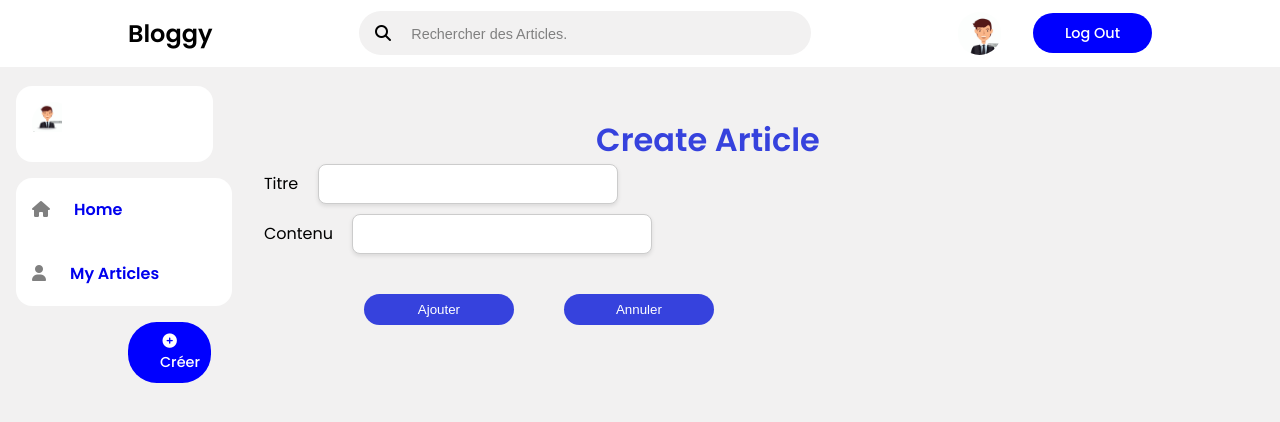
After one commit to ayoubtoujani/test_blog_symfony6, a Symfony app: template templates/Articles/createArticle.html.twig in a window 1280 px wide. The commit adds this page. Shown: the top 422 px of the page. Run offline with Twig, Linux system fonts and the light colour scheme; the template is opened without the code that fills it, so the values that code supplies are empty; form fields are guessed from the names that the template uses; some libraries are stand-ins or nearby versions.

Commit message:
Added a CSS style for Form create-article

```diff
--- a/src/Entity/Article.php
+++ b/src/Entity/Article.php
@@ -5,6 +5,9 @@ namespace App\Entity;
 use App\Repository\ArticleRepository;
 use Doctrine\DBAL\Types\Types;
 use Doctrine\ORM\Mapping as ORM;
+use Symfony\Component\Console\Color;
+use Symfony\Component\Validator\Constraints as Assert;
+
 
 #[ORM\Entity(repositoryClass: ArticleRepository::class)]
 class Article
--- /dev/null
+++ b/templates/Articles/createArticle.html.twig
@@ -0,0 +1,95 @@
+{% extends 'base.html.twig' %}
+{% block title %}
+     Bloggy | Create
+{% endblock %}
+
+{% block stylesheets %}
+ {{ parent() }}
+   <style>
+    .bouton-add {
+        display: block;
+        width: 150px;
+        margin-top: 10px;
+        margin-bottom: 10px;
+        margin-left:100px;
+        background-color: #3642dd;
+        color: white;
+        padding: 8px 10px;
+        text-decoration: none;
+        border-radius: 20px;
+        transition: background-color 0.3s ease;
+        border: none;
+        cursor: pointer;
+    }
+
+    .bouton-add:hover {
+        background-color: #1877f2;
+    }
+
+    .text-field {
+        border: 1px solid #ccc;
+        padding: 4px;
+        border-radius: 8px;
+        height: 30px;
+        box-shadow: 0 2px 4px rgba(0, 0, 0, 0.1);
+        margin-bottom: 10px;
+    }
+       .text-area {
+        border: 1px solid #ccc;
+        padding: 5px;
+        border-radius: 8px;
+        box-shadow: 0 2px 4px rgba(0, 0, 0, 0.1);
+        margin-top: 10px;
+        margin-left: 20px;
+        width: 550px;
+        height: 50px; /* Ajustez la hauteur selon vos besoins */
+        resize: vertical; /* Permet le redimensionnement vertical uniquement */
+    }
+    .error-field .text-field{
+        border-color: red;
+    }
+
+    .error-field .text-area{
+        border-color: red;
+    }
+
+      .error-field .cadre-image {
+        border-color: red;
+    }
+
+
+
+    .error-message {
+        color: red;
+        font-size:14px;
+    }
+</style>
+{% endblock %}
+{% block content %}
+<h1 style="text-align: center; margin-top: 20px; color: #3642dd; padding-top:10px"> Create Article</h1>
+<form method="post" action="{{ path('create_article') }}"  novalidate>
+                {{ form_start(form) }}
+
+                <div>
+                    {{ form_label(form.Titre) }}
+                    {{ form_widget(form.Titre, {'attr': {'class': 'text-field', 'style': 'margin-left: 15px;  width: 300px; height: 40px;'}}) }}
+                 <div class="error">
+                    {{ form_errors(form.Titre, {'attr': {'class': 'error-message'}}) }}
+                    </div>
+                </div>
+
+                <div>
+                    {{ form_label(form.Contenu) }}
+                    {{ form_widget(form.Contenu, {'attr': {'class': 'text-field', 'style': 'margin-left: 15px;  width: 300px; height: 40px;'}}) }}
+                    <div class="error">
+                    {{ form_errors(form.Contenu, {'attr': {'class': 'error'}}) }}
+                    </div>
+                </div>
+
+                 <div class="boutons-container" style="display: flex; margin-top: 20px;">
+        <button type="submit" class="bouton-add" >Ajouter</button>
+        <button id="btnAnnuler" class="bouton-add" style="margin-left: 50px; type="button" onclick= "window.location.href={{ path('articles') }}">Annuler</button>
+    </div>
+                {{ form_end(form) }}
+            </form>
+{% endblock %}
--- a/templates/base.html.twig
+++ b/templates/base.html.twig
@@ -325,11 +325,11 @@ main .container .left .profile {
                 </a>
                 <!.................................SIDEBAR.....................................>
                 <div class="sidebar">
-                <a class="menu-item " id="home" href="#" >
-                        <span><i class="fa-solid fa-house"></i></span><h3>Accueil</h3>
+                <a class="menu-item " id="home" href='{{ path("articles") }}'>
+                        <span><i class="fa-solid fa-house"></i></span><h3>Home</h3>
                     </a>
                     <a class="menu-item " href="#" id="profile">
-                    <span><i class="fa-solid fa-user"></i></span><h3>Profil</h3>
+                    <span><i class="fa-solid fa-user"></i></span><h3>My Articles</h3>
                     </a>
 
                 </div>
```
Also changed, not shown: src/Controller/MainController.php (+32 -0 lines), src/Form/ArticleFormType.php (added, +39 -0 lines), templates/Articles/listArticle.html.twig (+22 -0 lines).
